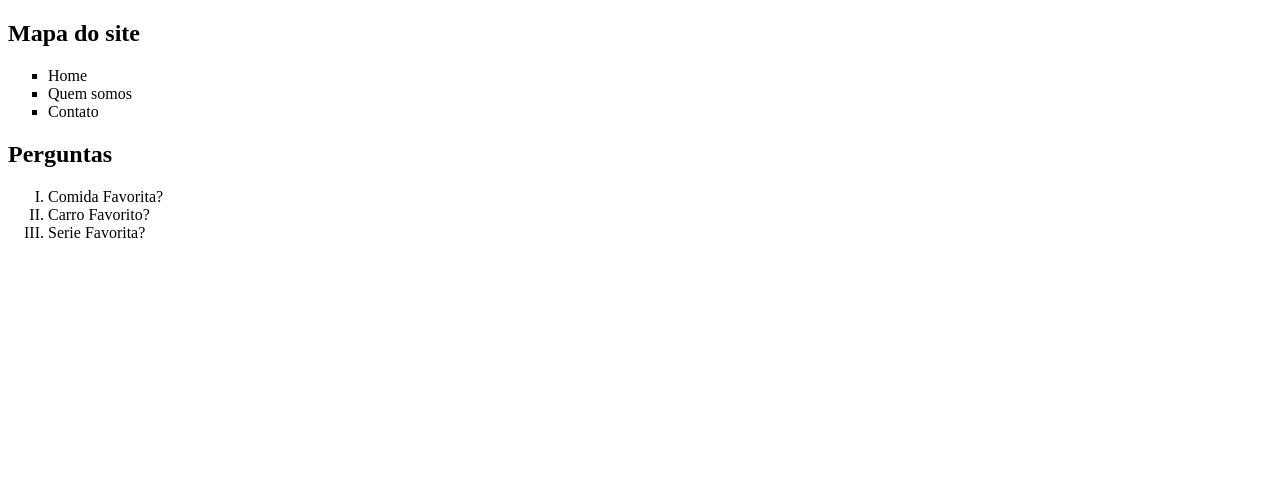
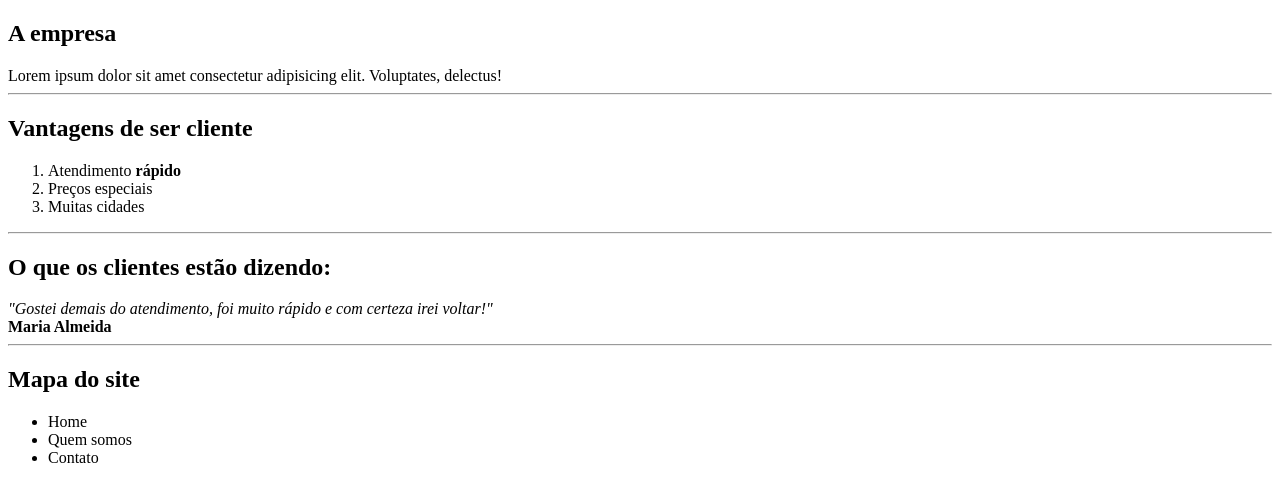
Before and after one commit to LuskaGarcia/cursoDevWebUdemy, a plain HTML site: page PrimeiroProjeto/projeto.html in a window 1280 px wide. Drawn offline with Linux system fonts and the light colour scheme.

Commit message:
First Challenge

```diff
--- a/PrimeiroProjeto/projeto.html
+++ b/PrimeiroProjeto/projeto.html
@@ -9,21 +9,28 @@
 
     <body>
 
+        <h2>A empresa</h2>
+        Lorem ipsum dolor sit amet consectetur adipisicing elit. Voluptates, delectus!
+        <hr>
+
+        <h2>Vantagens de ser cliente</h2>
+        <ol>
+            <li>Atendimento <strong>rápido</strong></li>
+            <li>Preços especiais</li>
+            <li>Muitas cidades</li>
+        </ol>
+        <hr>
+
+        <h2>O que os clientes estão dizendo:</h2>
+        <em>"Gostei demais do atendimento, foi muito rápido e com certeza irei voltar!"</em><br>
+        <strong>Maria Almeida</strong>
+        <hr>
+
         <h2>Mapa do site</h2>
-        <!--circle, square, disc-->
-        <ul type="square"> <!--Nao ordenada--->
-            <li>Home</li> <!--List Item-->
+        <ul>
+            <li>Home</li>
             <li>Quem somos</li>
             <li>Contato</li>
         </ul>
-
-        <h2>Perguntas</h2>
-        <!--1, A, a, I, i-->
-        <ol type="I"> <!--Ordenada--->
-            <li>Comida Favorita?</li>
-            <li>Carro Favorito?</li>
-            <li>Serie Favorita?</li>
-        </ol>
-
     </body>
 </html>
```
